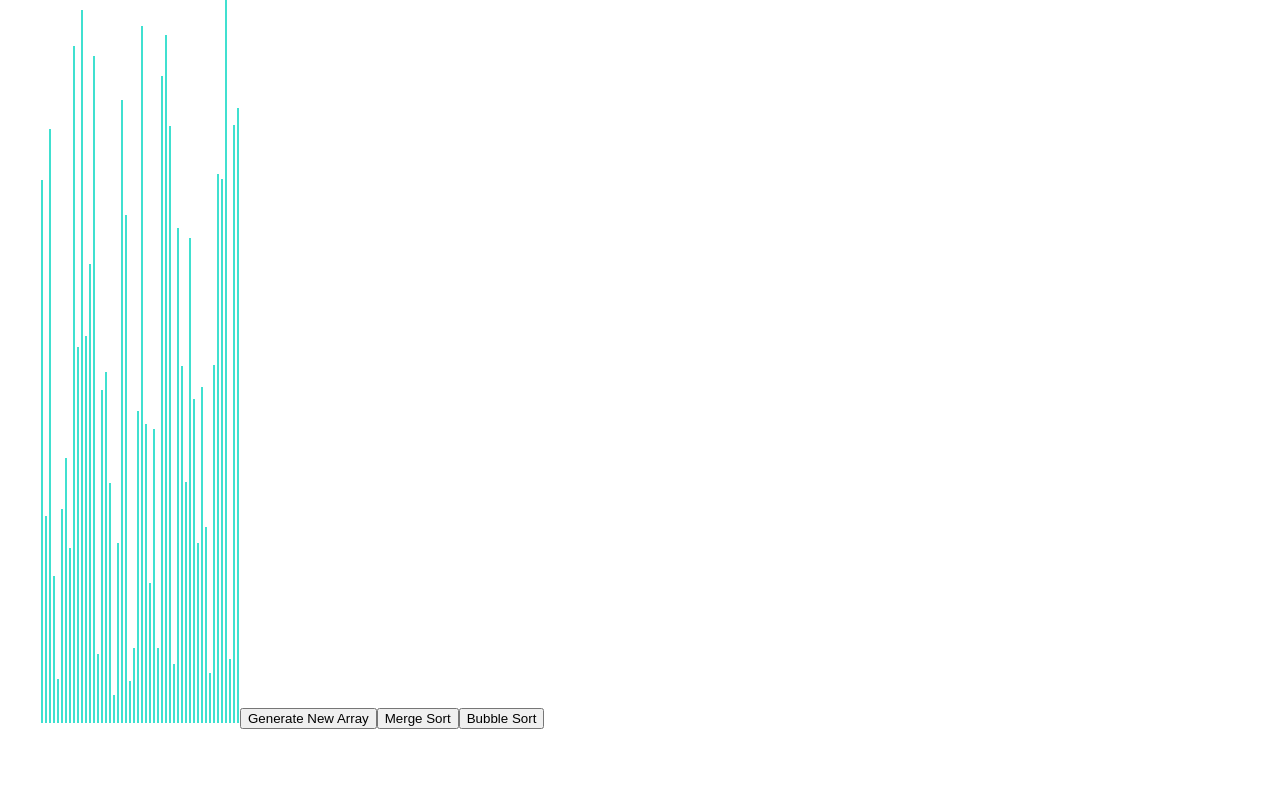
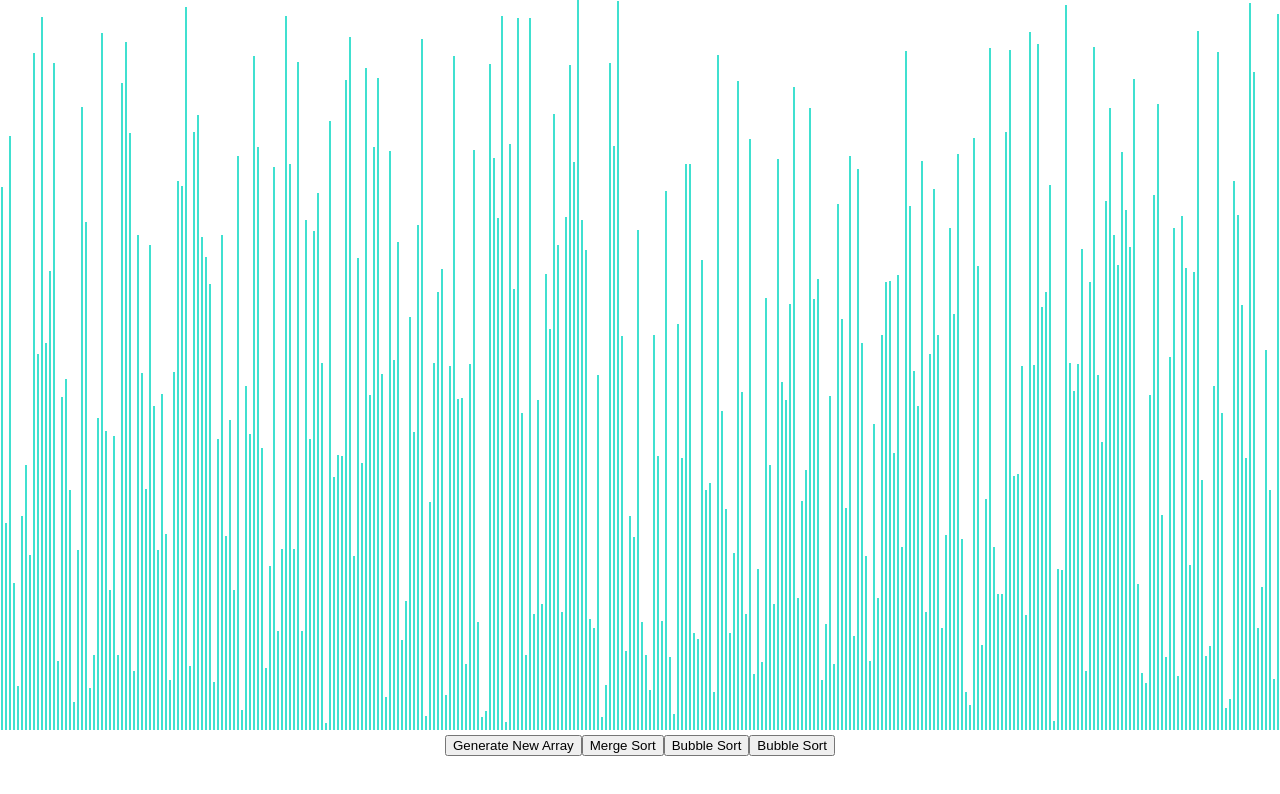
Before and after one commit to yashpatel20/sorting-visualizer, a React (Create React App) app: page / in a window 1280 px wide. Shown: the top 794 px of the page. Built offline with nearby package versions, Linux system fonts and the light colour scheme.

Commit message:
added quicksort

```diff
--- /dev/null
+++ b/src/SortingAlgorithms/getQuickSortAnimations.js
@@ -0,0 +1,33 @@
+export default function getQuickSortAnimations(arr){
+    const array = [...arr]
+    const animations = quickSort(array, 0, array.length-1)
+    console.log(animations)
+    return animations
+}
+
+//TODO : understand how to reference an array in js
+
+function quickSort(array, left, right){
+    const arr = [...array]
+    //generate a random pivot
+    const pivot_idx = Math.floor( Math.random()*(right-left+1)+left )
+    console.log(pivot_idx)
+    //partition based on that random pivot
+    const new_pivot_idx = partition(left, right, arr, pivot_idx)
+    quickSort(arr, left, new_pivot_idx-1)
+    quickSort(arr, new_pivot_idx+1, right)
+    return arr
+}
+
+function partition(left, right, array, pivot_idx){
+    const pivot_Val = array[pivot_idx]
+    //swap A[pivot_idx] with A{right}
+    [array[pivot_idx], array[right]] = [array[right],array[pivot_idx]]
+    let new_pivot_idx = left
+    for(let i=left; i<right; i++){
+        if(array[i] < pivot_Val) [array[i],array[new_pivot_idx]] = [array[new_pivot_idx],array[i]]
+        new_pivot_idx++
+    }
+    [array[new_pivot_idx],array[right]] = [array[right],array[new_pivot_idx]]
+    return new_pivot_idx
+}
--- a/src/SortingVisualizer.css
+++ b/src/SortingVisualizer.css
@@ -1,5 +1,6 @@
 .array-container{
-    position: absolute;
+    width: 100%;
+    height: 100%;
     left: 40px;
 }
 
--- a/src/SortingVisualizer.js
+++ b/src/SortingVisualizer.js
@@ -2,12 +2,13 @@ import React,{useState, useEffect} from 'react'
 import './SortingVisualizer.css'
 import getMergeSortAnimations from './SortingAlgorithms/getMergeSortAnimations'
 import getBubbleSortAnimations from './SortingAlgorithms/getBubbleSortAnimations';
+import getQuickSortAnimations from './SortingAlgorithms/getQuickSortAnimations'
 
 // Change this value for the speed of the animations.
 const ANIMATION_SPEED_MS = 0.1;
 
 // Change this value for the number of bars (value) in the array.
-const NUMBER_OF_ARRAY_BARS = 50;
+const NUMBER_OF_ARRAY_BARS = 320;
 
 // This is the main color of the array bars.
 const PRIMARY_COLOR = 'turquoise';
@@ -88,6 +89,10 @@ function SortingVisualizer(){
         }
     }
 
+    const quickSort = () => {
+        getQuickSortAnimations([3,1,6,5,10,2])
+    }
+
 
     const arrVal = arr.map((value,idx) => <div style={{height : `${value}px`}} className="array-bar" key={idx}></div>)
     return (
@@ -100,6 +105,7 @@ function SortingVisualizer(){
             }}>Generate New Array</button>
             <button onClick={mergeSort}>Merge Sort</button>
             <button onClick={bubbleSort}>Bubble Sort</button>
+            <button onClick={quickSort}>Bubble Sort</button>
         </div>
     )
 }
```
